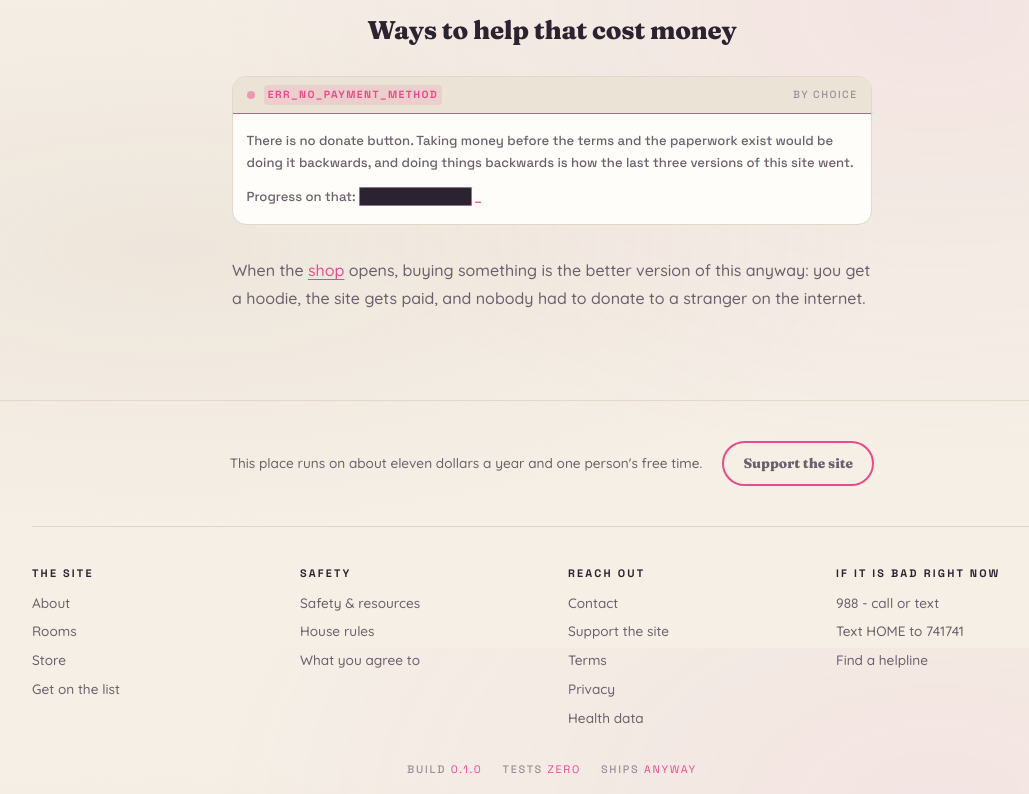
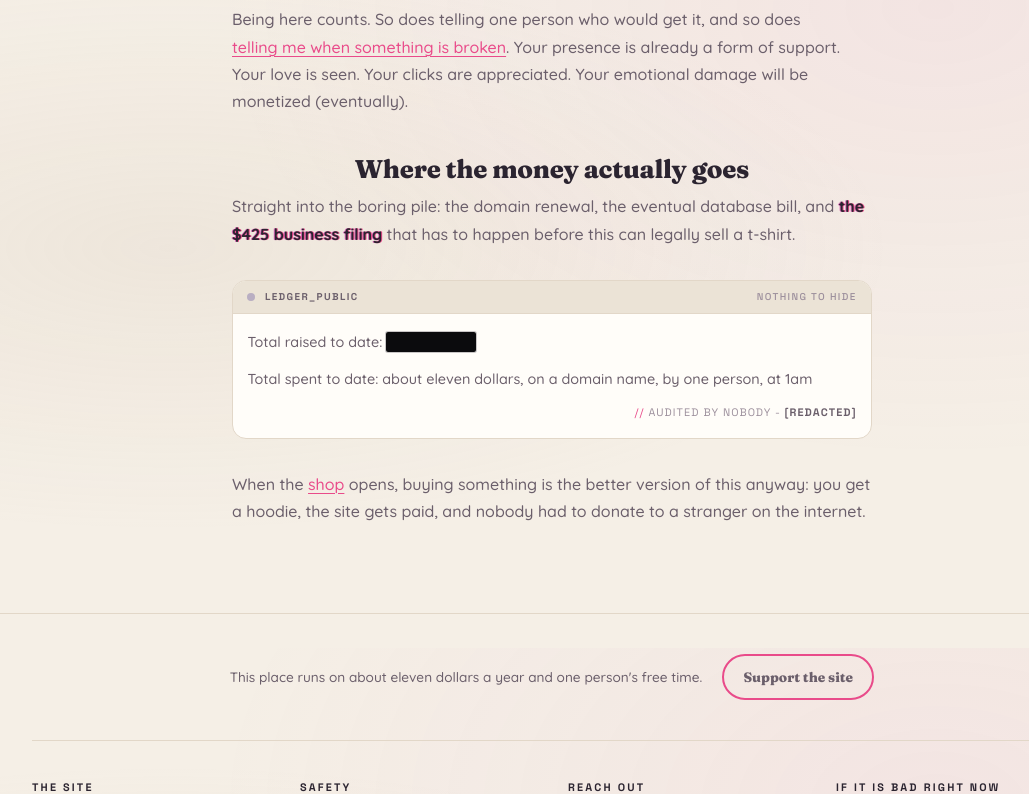
Before and after one commit to Redacted-Syntax/isnotokay, a React (Vite) app: page /support in a window 1280 px wide. Shown: the part 952-1746 px from the top of the page, without its empty margins (88-1117 px from the left). Built offline with nearby package versions, Linux system fonts and the light colour scheme; a web font is replaced by a local one.

Commit message:
Redaction variants (bar, glitched, reveal) plus [REDACTED] sign-offs, Ko-fi live

```diff
--- a/src/components/Redacted.jsx
+++ b/src/components/Redacted.jsx
@@ -1,28 +1,46 @@
 // ---------- REDACTED ----------
 //
-// A blackout bar over text. The house style for anything unfinished,
-// unsaid, or deliberately withheld.
+// The house style for anything unfinished, unsaid, or withheld. Three ways
+// to do it:
 //
-//   <Redacted>the actual launch date</Redacted>
-//   <Redacted reveal>the part she will not admit</Redacted>
+//   <Redacted>the launch date</Redacted>
+//     Solid black bar. Classic. The text is really there in the HTML, so
+//     it is a joke for anyone who opens devtools.
 //
-// With `reveal`, hovering or tapping uncovers it. Without, it stays
-// blacked out forever and the text underneath is a joke only people who
-// open devtools get to read. Both are correct uses.
+//   <Redacted glitch>the launch date</Redacted>
+//     Text stays readable but comes apart - RGB split, occasional flicker.
+//     Use when you want people to actually read it and still feel the
+//     interference.
 //
-// Screen readers are told it is redacted rather than being handed the
-// hidden text, because otherwise the joke breaks and the page reads as
-// nonsense.
+//   <Redacted reveal hint="nice try">the launch date</Redacted>
+//     Blacked out until hovered or focused.
+//
+// Screen readers are told it is redacted rather than handed the hidden
+// text, otherwise the joke breaks and the page reads as nonsense.
 
-export default function Redacted({ children, reveal = false, hint }) {
+export default function Redacted({
+  children,
+  glitch = false,
+  reveal = false,
+  hint,
+}) {
+  const classes = [
+    "redacted",
+    glitch && "redacted--glitch",
+    reveal && "is-revealable",
+  ]
+    .filter(Boolean)
+    .join(" ");
+
   return (
     <span
-      className={`redacted ${reveal ? "is-revealable" : ""}`}
+      className={classes}
       title={reveal ? hint || "go on then" : undefined}
       role="mark"
-      aria-label="redacted"
+      aria-label={glitch ? undefined : "redacted"}
+      data-text={glitch ? String(children) : undefined}
     >
-      <span className="redacted__inner" aria-hidden={!reveal}>
+      <span className="redacted__inner" aria-hidden={!reveal && !glitch}>
         {children}
       </span>
     </span>
--- /dev/null
+++ b/src/components/SignOff.jsx
@@ -0,0 +1,22 @@
+// ---------- SIGN OFF ----------
+//
+// The stamp at the bottom of anything redacted or unfinished. Reads like a
+// censor's initials on a declassified document.
+//
+//   <SignOff />                     -> // signed, [REDACTED]
+//   <SignOff note="sorry" />        -> // sorry - [REDACTED]
+//   <SignOff by="management" />     -> // signed, [MANAGEMENT]
+//
+// Use it to close out a SystemNote or a section that admits something is
+// missing. It turns "this is broken" into "this was withheld on purpose,"
+// which is the whole trick.
+
+export default function SignOff({ note, by = "redacted" }) {
+  return (
+    <p className="signoff">
+      <span className="signoff__slashes">//</span>{" "}
+      {note ? `${note} - ` : "signed, "}
+      <span className="signoff__name">[{by.toUpperCase()}]</span>
+    </p>
+  );
+}
--- a/src/pages/Support.jsx
+++ b/src/pages/Support.jsx
@@ -3,22 +3,13 @@ import PageHeader from "../components/PageHeader.jsx";
 import Card from "../components/Card.jsx";
 import SystemNote from "../components/SystemNote.jsx";
 import Redacted from "../components/Redacted.jsx";
+import SignOff from "../components/SignOff.jsx";
 
 // ---------- SUPPORT / DONATE ----------
-//
-// Nothing here takes money yet, deliberately. Before it can:
-//   1. a Ko-fi or Stripe link that actually exists
-//   2. real terms and a refund policy
-//   3. a decision on the business entity (Nevada LLC is ~$425)
-//
-// When the Ko-fi page exists, paste the URL into KOFI_URL and flip LIVE to
-// true. That is the only change needed.
-//
-// Ko-fi over Patreon: Ko-fi takes 0% on one-off tips, Patreon takes a flat
-// 10%.
+// Ko-fi rather than Patreon: Ko-fi takes 0% on one-off tips where Patreon
+// takes a flat 10%.
 
-const KOFI_URL = null;
-const LIVE = false;
+const KOFI_URL = "https://ko-fi.com/redactedbae";
 
 export default function Support() {
   return (
@@ -31,6 +22,27 @@ export default function Support() {
 
       <section className="section" style={{ paddingTop: 0 }}>
         <div className="wrap">
+          <div className="row" style={{ justifyContent: "center" }}>
+            <a className="btn" href={KOFI_URL} target="_blank" rel="noreferrer">
+              Buy me a coffee on Ko-fi
+            </a>
+          </div>
+
+          <p
+            className="strip"
+            style={{ marginTop: "1.25rem", marginBottom: "3rem" }}
+          >
+            <span>
+              platform <b>ko-fi</b>
+            </span>
+            <span>
+              their cut <b>0%</b>
+            </span>
+            <span>
+              obligation <b>none</b>
+            </span>
+          </p>
+
           <div className="grid">
             <Card title="What it costs" tag="$11 / yr">
               <p>
@@ -67,35 +79,32 @@ export default function Support() {
               monetized (eventually).
             </p>
 
-            <h2>Ways to help that cost money</h2>
+            <h2>Where the money actually goes</h2>
+            <p>
+              Straight into the boring pile: the domain renewal, the eventual
+              database bill, and{" "}
+              <Redacted glitch>the $425 business filing</Redacted> that has to
+              happen before this can legally sell a t-shirt.
+            </p>
           </div>
 
-          {LIVE && KOFI_URL ? (
-            <div className="row" style={{ justifyContent: "center" }}>
-              <a className="btn" href={KOFI_URL} target="_blank" rel="noreferrer">
-                Buy me a coffee
-              </a>
-            </div>
-          ) : (
-            <SystemNote code="ERR_NO_PAYMENT_METHOD" status="by choice" variant="error">
-              <p>
-                There is no donate button. Taking money before the terms and the
-                paperwork exist would be doing it backwards, and doing things
-                backwards is how the last three versions of this site went.
-              </p>
-              <p>
-                Progress on that: <Redacted reveal hint="a Nevada LLC is $425">
-                  blocked on $425
-                </Redacted>
-              </p>
-            </SystemNote>
-          )}
+          <SystemNote code="LEDGER_PUBLIC" status="nothing to hide" variant="classified">
+            <p>
+              Total raised to date: <Redacted>zero dollars</Redacted>
+            </p>
+            <p>
+              Total spent to date: about eleven dollars, on a domain name, by
+              one person, at 1am
+            </p>
+            <SignOff note="audited by nobody" />
+          </SystemNote>
 
           <div className="prose prose--center">
             <p>
               When the <Link to="/store">shop</Link> opens, buying something is
-              the better version of this anyway: you get a hoodie, the site gets
-              paid, and nobody had to donate to a stranger on the internet.
+              the better version of this anyway: you get a hoodie, the site
+              gets paid, and nobody had to donate to a stranger on the
+              internet.
             </p>
           </div>
         </div>
--- a/src/styles/redacted.css
+++ b/src/styles/redacted.css
@@ -1,11 +1,12 @@
-/* ---------- REDACTED BAR ---------- */
-/* The house style for anything withheld. Solid bar, invisible text. */
+/* ---------- REDACTED: SOLID BAR ---------- */
+/* Classic censor bar. Ink-black in both themes, because a redaction that
+ * politely matches your brand colors is not a redaction. */
 
 .redacted {
   position: relative;
   display: inline;
-  padding: 0.05em 0.3em;
-  background: var(--text);
+  padding: 0.08em 0.35em;
+  background: #0b0b0d;
   border-radius: 2px;
   color: transparent;
   text-decoration: none;
@@ -17,10 +18,60 @@
   color: transparent;
 }
 
-/* Revealable ones get a cursor hint and a faint magenta edge. */
+/* Light mode: a hairline so the bar reads as deliberate on cream, not as a
+ * rendering bug. */
+[data-theme="light"] .redacted {
+  box-shadow: 0 0 0 1px rgba(43, 36, 48, 0.25);
+}
+
+/* ---------- REDACTED: GLITCHED OUT ---------- */
+/* Text is still there and still readable, but coming apart. Chromatic
+ * split plus a rare flicker. */
+
+.redacted--glitch {
+  background: none;
+  padding: 0;
+  border-radius: 0;
+  color: var(--text);
+  user-select: text;
+  font-weight: 700;
+  text-shadow: 1px 0 var(--glitch-a), -1px 0 var(--glitch-b);
+  animation: redact-flicker 7s infinite steps(3, end);
+}
+
+[data-theme="light"] .redacted--glitch {
+  box-shadow: none;
+}
+
+.redacted--glitch .redacted__inner {
+  color: inherit;
+}
+
+@keyframes redact-flicker {
+  0%,
+  88%,
+  100% {
+    opacity: 1;
+    transform: translate(0);
+  }
+  89% {
+    opacity: 0.55;
+    transform: translate(-1px, 0);
+  }
+  91% {
+    opacity: 1;
+    transform: translate(1px, 0);
+  }
+  93% {
+    opacity: 0.7;
+    transform: translate(0, 1px);
+  }
+}
+
+/* ---------- REDACTED: HOVER TO REVEAL ---------- */
+
 .redacted.is-revealable {
   cursor: help;
-  box-shadow: inset 0 0 0 1px var(--accent);
   transition: background 0.18s var(--ease), color 0.18s var(--ease);
 }
 
@@ -34,6 +85,33 @@
 .redacted.is-revealable:hover .redacted__inner,
 .redacted.is-revealable:focus-within .redacted__inner {
   color: var(--text);
+}
+
+/* ---------- SIGN OFF STAMP ---------- */
+
+.signoff {
+  margin-top: 1rem;
+  font-family: var(--font-mono);
+  font-size: 0.68rem;
+  font-weight: 400;
+  letter-spacing: 0.1em;
+  text-transform: uppercase;
+  color: var(--text-muted);
+  text-align: right;
+}
+
+.signoff__slashes {
+  color: var(--accent);
+}
+
+.signoff__name {
+  color: var(--text-soft);
+  font-weight: 700;
+}
+
+/* The sign-off inside a terminal block should not get the auto cursor. */
+.sysnote__body .signoff::after {
+  content: none;
 }
 
 /* ---------- SYSTEM NOTE (fake terminal) ---------- */
@@ -54,10 +132,10 @@
   display: flex;
   align-items: center;
   gap: 0.6rem;
-  padding: 0.5rem 0.85rem;
+  padding: 0.5rem 0.9rem;
   background: var(--bg-deep);
   border-bottom: 1px solid var(--surface-edge);
-  font-size: 0.65rem;
+  font-size: 0.62rem;
   text-transform: uppercase;
   letter-spacing: 0.14em;
 }
@@ -74,7 +152,9 @@
 .sysnote__code {
   color: var(--accent);
   font-weight: 700;
-  font-size: 0.65rem;
+  font-size: 0.62rem;
+  background: none;
+  padding: 0;
 }
 
 .sysnote__status {
@@ -83,8 +163,9 @@
 }
 
 .sysnote__body {
-  padding: 1rem 0.85rem;
-  font-size: 0.82rem;
+  padding: 1rem 0.9rem;
+  font-family: var(--font-body);
+  font-size: 0.9rem;
   line-height: 1.7;
   color: var(--text-soft);
 }
@@ -93,15 +174,14 @@
   margin-top: 0.75rem;
 }
 
-/* A blinking cursor at the end of the last line. */
-.sysnote__body > :last-child::after {
+/* Blinking cursor on the last line, unless it is a sign-off. */
+.sysnote__body > p:last-child:not(.signoff)::after {
   content: "_";
   margin-left: 2px;
   color: var(--accent);
   animation: blink 1.1s step-end infinite;
 }
 
-/* Variants */
 .sysnote--error .sysnote__bar {
   border-bottom-color: var(--accent);
 }
@@ -116,7 +196,6 @@
 }
 
 /* ---------- STATUS TAG ---------- */
-/* Replaces the polite "Concept" pill on cards. */
 
 .tag-status {
   display: inline-flex;
@@ -128,7 +207,8 @@
   border-radius: 4px;
   background: var(--bg-deep);
   font-family: var(--font-mono);
-  font-size: 0.6rem;
+  font-size: 0.58rem;
+  font-weight: 700;
   text-transform: uppercase;
   letter-spacing: 0.14em;
   color: var(--text-muted);
@@ -143,7 +223,6 @@
 }
 
 /* ---------- TERMINAL STRIP ---------- */
-/* The one-line status readout. Homepage, under the hero. */
 
 .strip {
   display: flex;
@@ -151,9 +230,10 @@
   justify-content: center;
   gap: 0.5rem 1.25rem;
   font-family: var(--font-mono);
-  font-size: 0.68rem;
+  font-size: 0.66rem;
+  font-weight: 500;
   text-transform: uppercase;
-  letter-spacing: 0.16em;
+  letter-spacing: 0.14em;
   color: var(--text-muted);
 }
 
@@ -163,5 +243,5 @@
 
 .strip b {
   color: var(--accent);
-  font-weight: 400;
+  font-weight: 700;
 }
```
